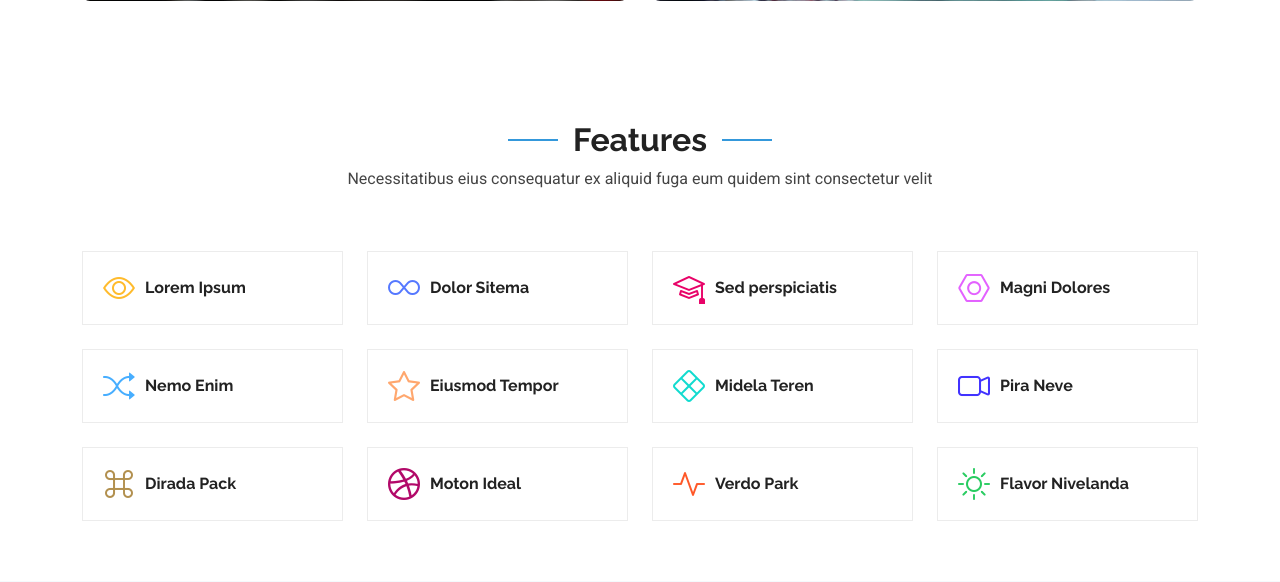
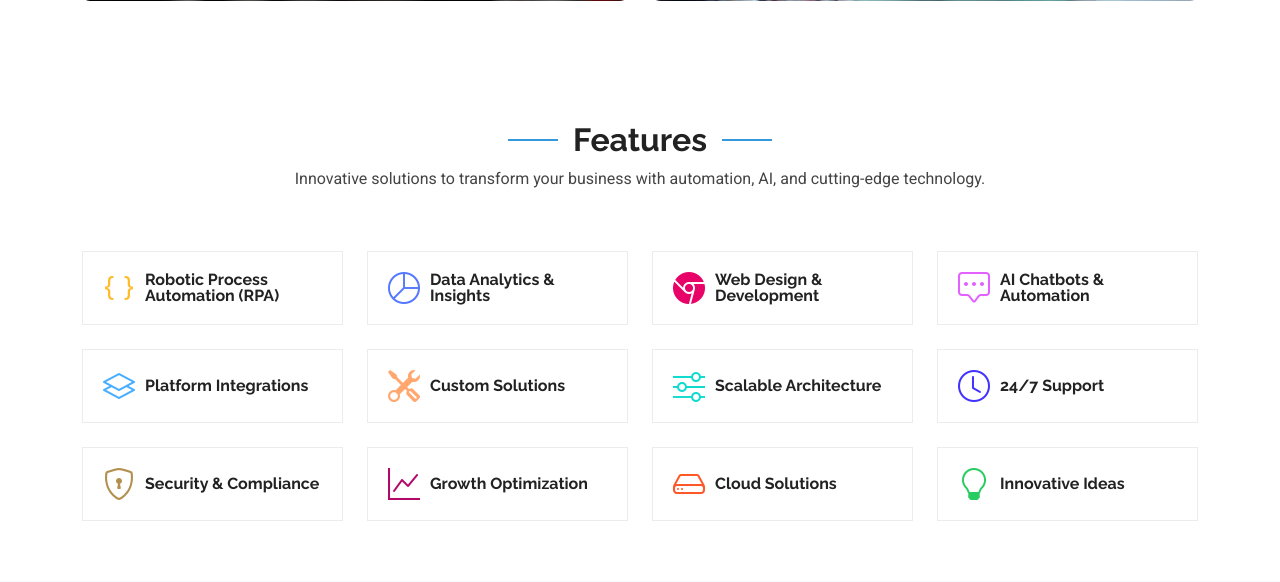
Before and after one commit to sangatiravitejareddy/alphabloczs, a Django app: page / in a window 1280 px wide. Shown: the part 3165-3747 px from the top of the page. Run offline with Django 5.2, Linux system fonts and the light colour scheme; some libraries are stand-ins or nearby versions.

Commit message:
Features_update

```diff
--- a/alphabloczs/templates/index.html
+++ b/alphabloczs/templates/index.html
@@ -409,7 +409,7 @@
       <!-- Section Title -->
       <div class="container section-title" data-aos="fade-up">
         <h2>Features</h2>
-        <p>Necessitatibus eius consequatur ex aliquid fuga eum quidem sint consectetur velit</p>
+        <p>Innovative solutions to transform your business with automation, AI, and cutting-edge technology.</p>
       </div><!-- End Section Title -->
 
       <div class="container">
@@ -418,85 +418,85 @@
 
           <div class="col-lg-3 col-md-4" data-aos="fade-up" data-aos-delay="100">
             <div class="features-item">
-              <i class="bi bi-eye" style="color: #ffbb2c;"></i>
-              <h3><a href="" class="stretched-link">Lorem Ipsum</a></h3>
+              <i class="bi bi-braces" style="color: #ffbb2c;"></i>
+              <h3><a href="" class="stretched-link">Robotic Process Automation (RPA)</a></h3>
             </div>
           </div><!-- End Feature Item -->
 
           <div class="col-lg-3 col-md-4" data-aos="fade-up" data-aos-delay="200">
             <div class="features-item">
-              <i class="bi bi-infinity" style="color: #5578ff;"></i>
-              <h3><a href="" class="stretched-link">Dolor Sitema</a></h3>
+              <i class="bi bi-pie-chart" style="color: #5578ff;"></i>
+              <h3><a href="" class="stretched-link">Data Analytics & Insights</a></h3>
             </div>
           </div><!-- End Feature Item -->
 
           <div class="col-lg-3 col-md-4" data-aos="fade-up" data-aos-delay="300">
             <div class="features-item">
-              <i class="bi bi-mortarboard" style="color: #e80368;"></i>
-              <h3><a href="" class="stretched-link">Sed perspiciatis</a></h3>
+              <i class="bi bi-browser-chrome" style="color: #e80368;"></i>
+              <h3><a href="" class="stretched-link">Web Design & Development</a></h3>
             </div>
           </div><!-- End Feature Item -->
 
           <div class="col-lg-3 col-md-4" data-aos="fade-up" data-aos-delay="400">
             <div class="features-item">
-              <i class="bi bi-nut" style="color: #e361ff;"></i>
-              <h3><a href="" class="stretched-link">Magni Dolores</a></h3>
+              <i class="bi bi-chat-square-dots" style="color: #e361ff;"></i>
+              <h3><a href="" class="stretched-link">AI Chatbots & Automation</a></h3>
             </div>
           </div><!-- End Feature Item -->
 
           <div class="col-lg-3 col-md-4" data-aos="fade-up" data-aos-delay="500">
             <div class="features-item">
-              <i class="bi bi-shuffle" style="color: #47aeff;"></i>
-              <h3><a href="" class="stretched-link">Nemo Enim</a></h3>
+              <i class="bi bi-layers" style="color: #47aeff;"></i>
+              <h3><a href="" class="stretched-link">Platform Integrations</a></h3>
             </div>
           </div><!-- End Feature Item -->
 
           <div class="col-lg-3 col-md-4" data-aos="fade-up" data-aos-delay="600">
             <div class="features-item">
-              <i class="bi bi-star" style="color: #ffa76e;"></i>
-              <h3><a href="" class="stretched-link">Eiusmod Tempor</a></h3>
+              <i class="bi bi-tools" style="color: #ffa76e;"></i>
+              <h3><a href="" class="stretched-link">Custom Solutions</a></h3>
             </div>
           </div><!-- End Feature Item -->
 
           <div class="col-lg-3 col-md-4" data-aos="fade-up" data-aos-delay="700">
             <div class="features-item">
-              <i class="bi bi-x-diamond" style="color: #11dbcf;"></i>
-              <h3><a href="" class="stretched-link">Midela Teren</a></h3>
+              <i class="bi bi-sliders" style="color: #11dbcf;"></i>
+              <h3><a href="" class="stretched-link">Scalable Architecture</a></h3>
             </div>
           </div><!-- End Feature Item -->
 
           <div class="col-lg-3 col-md-4" data-aos="fade-up" data-aos-delay="800">
             <div class="features-item">
-              <i class="bi bi-camera-video" style="color: #4233ff;"></i>
-              <h3><a href="" class="stretched-link">Pira Neve</a></h3>
+              <i class="bi bi-clock" style="color: #4233ff;"></i>
+              <h3><a href="" class="stretched-link">24/7 Support</a></h3>
             </div>
           </div><!-- End Feature Item -->
 
           <div class="col-lg-3 col-md-4" data-aos="fade-up" data-aos-delay="900">
             <div class="features-item">
-              <i class="bi bi-command" style="color: #b2904f;"></i>
-              <h3><a href="" class="stretched-link">Dirada Pack</a></h3>
+              <i class="bi bi-shield-lock" style="color: #b2904f;"></i>
+              <h3><a href="" class="stretched-link">Security & Compliance</a></h3>
             </div>
           </div><!-- End Feature Item -->
 
           <div class="col-lg-3 col-md-4" data-aos="fade-up" data-aos-delay="1000">
             <div class="features-item">
-              <i class="bi bi-dribbble" style="color: #b20969;"></i>
-              <h3><a href="" class="stretched-link">Moton Ideal</a></h3>
+              <i class="bi bi-graph-up" style="color: #b20969;"></i>
+              <h3><a href="" class="stretched-link">Growth Optimization</a></h3>
             </div>
           </div><!-- End Feature Item -->
 
           <div class="col-lg-3 col-md-4" data-aos="fade-up" data-aos-delay="1100">
             <div class="features-item">
-              <i class="bi bi-activity" style="color: #ff5828;"></i>
-              <h3><a href="" class="stretched-link">Verdo Park</a></h3>
+              <i class="bi bi-hdd" style="color: #ff5828;"></i>
+              <h3><a href="" class="stretched-link">Cloud Solutions</a></h3>
             </div>
           </div><!-- End Feature Item -->
 
           <div class="col-lg-3 col-md-4" data-aos="fade-up" data-aos-delay="1200">
             <div class="features-item">
-              <i class="bi bi-brightness-high" style="color: #29cc61;"></i>
-              <h3><a href="" class="stretched-link">Flavor Nivelanda</a></h3>
+              <i class="bi bi-lightbulb" style="color: #29cc61;"></i>
+              <h3><a href="" class="stretched-link">Innovative Ideas</a></h3>
             </div>
           </div><!-- End Feature Item -->
 
@@ -505,6 +505,8 @@
       </div>
 
     </section>
+
+
     <!-- /Features Section -->
 
     <!-- Testimonials Section -->
@@ -598,7 +600,8 @@
                   </p>
                 </div>
               </div>
-            </div><!-- End testimonial item -->
+            </div>
+            <!-- End testimonial item -->
 
             <div class="swiper-slide">
               <div class="testimonial-wrap">
```
